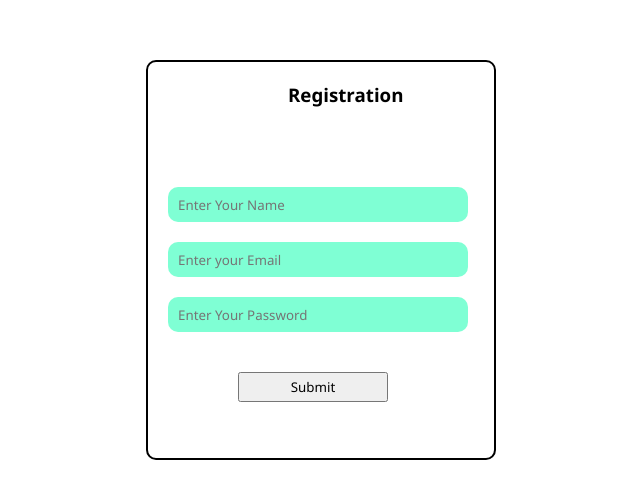
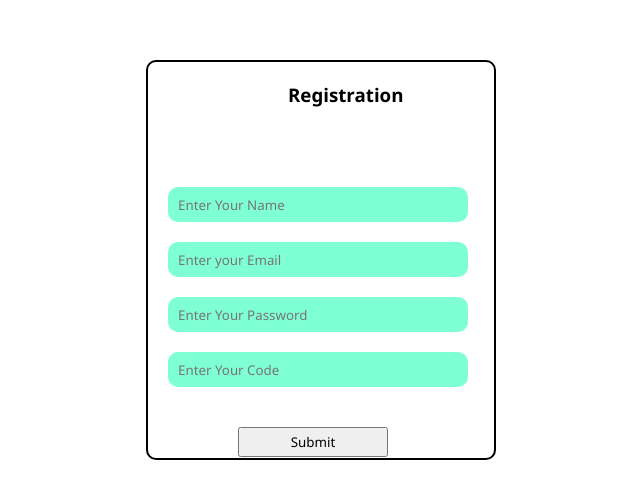
Before and after one commit to gurunagendra7032/Lost_And_Found_Frontend, a React (Vite) app: page /signup in a window 1280 px wide. Shown: the part 140-638 px from the top of the page, without its empty margins (319-959 px from the left). Built offline with nearby package versions, Linux system fonts and the light colour scheme.

Commit message:
jbeihfief

```diff
--- a/src/pages/Signup.jsx
+++ b/src/pages/Signup.jsx
@@ -8,6 +8,7 @@ function Signup() {
   const [name, setName] = useState();
   const [email, setEmail] = useState();
   const [password, setPassword] = useState();
+  const [code, setCode] = useState();
   const [retur, setRetur] = useState();
 
   const navigate = useNavigate();
@@ -25,6 +26,7 @@ function Signup() {
           name: name,
           email: email,
           password: password,
+          Code:code,
         }),
       }
     );
@@ -72,6 +74,13 @@ function Signup() {
               onChange={(e) => setPassword(e.target.value)}
             />
 
+              <input
+              type="text"
+              placeholder="Enter Your Code"
+              className="input"
+              onChange={(e) => setCode(e.target.value)}
+            />
+
             <input
               type="submit"
               className="submit"
```
